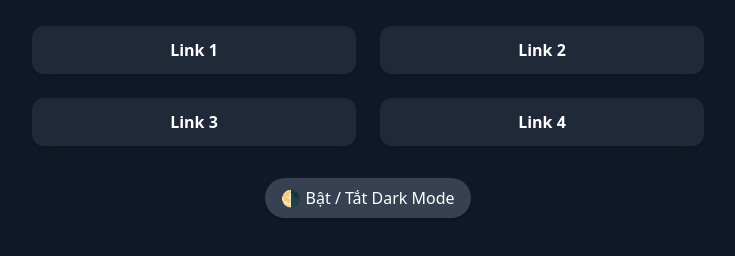
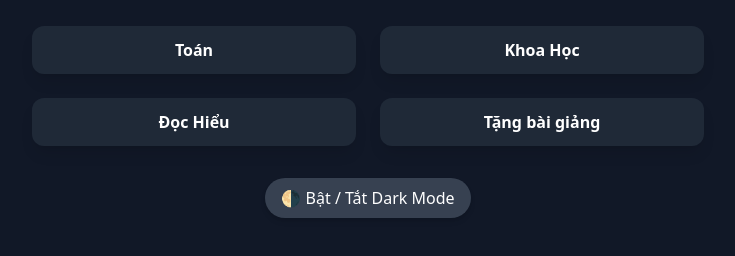
Before and after one commit to NguyenLamHoang1701/hihi, a plain HTML site: page index.html in a window 1280 px wide. Shown: the part 314-570 px from the top of the page, without its empty margins (272-1007 px from the left). Drawn offline with nearby package versions, Linux system fonts and the light colour scheme.

Commit message:
Update index.html
Signed-off-by: Nguyễn Hoàng Lâm <125983894+NguyenLamHoang1701@users.noreply.github.com>

```diff
--- a/index.html
+++ b/index.html
@@ -19,21 +19,21 @@
     <p class="text-lg animate-fade-in-up delay-150"></p>
 
     <div class="grid grid-cols-1 sm:grid-cols-2 gap-6 animate-fade-in-up delay-300">
-      <a href="https://example.com" target="_blank"
+      <a href="ĐỀ TOÁN TSA - ILP.html" target="_blank"
          class="bg-white dark:bg-gray-800 text-gray-900 dark:text-white font-semibold py-3 px-6 rounded-xl shadow-lg transform transition-all duration-300 hover:scale-105 hover:bg-gray-100 dark:hover:bg-gray-700 hover:shadow-2xl">
-        Link 1
+        Toán
       </a>
-      <a href="https://example.com" target="_blank"
+      <a href="ĐỀ TƯ DUY KHOA HỌC TSA - ILP.html" target="_blank"
          class="bg-white dark:bg-gray-800 text-gray-900 dark:text-white font-semibold py-3 px-6 rounded-xl shadow-lg transform transition-all duration-300 hover:scale-105 hover:bg-gray-100 dark:hover:bg-gray-700 hover:shadow-2xl">
-        Link 2
+        Khoa Học
       </a>
-      <a href="https://example.com" target="_blank"
+      <a href="ĐỀ TƯ DUY ĐỌC HIỂU TSA - ILP.html" target="_blank"
          class="bg-white dark:bg-gray-800 text-gray-900 dark:text-white font-semibold py-3 px-6 rounded-xl shadow-lg transform transition-all duration-300 hover:scale-105 hover:bg-gray-100 dark:hover:bg-gray-700 hover:shadow-2xl">
-        Link 3
+        Đọc Hiểu
       </a>
-      <a href="https://example.com" target="_blank"
+      <a href="TẶNG BÀI GIẢNG TRỌNG TÂM - TSA .html" target="_blank"
          class="bg-white dark:bg-gray-800 text-gray-900 dark:text-white font-semibold py-3 px-6 rounded-xl shadow-lg transform transition-all duration-300 hover:scale-105 hover:bg-gray-100 dark:hover:bg-gray-700 hover:shadow-2xl">
-        Link 4
+        Tặng bài giảng
       </a>
     </div>
 
```
